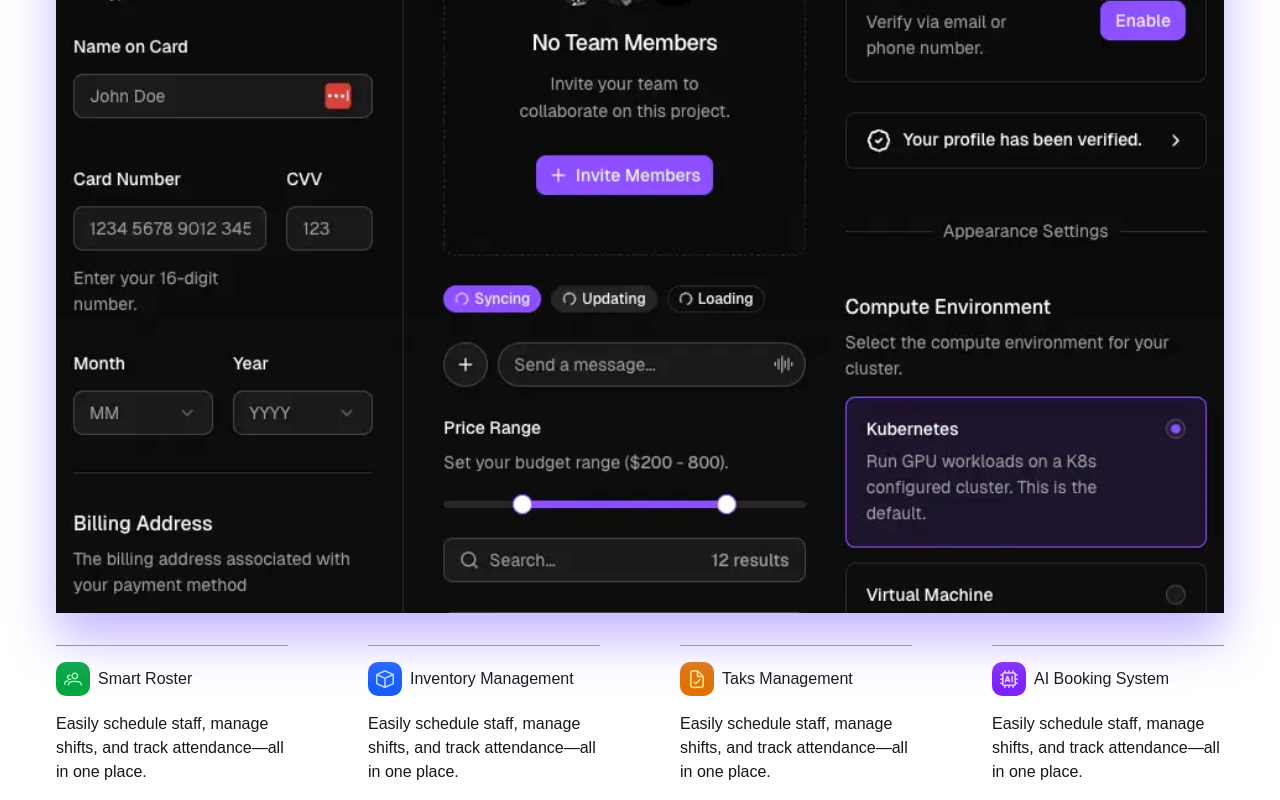
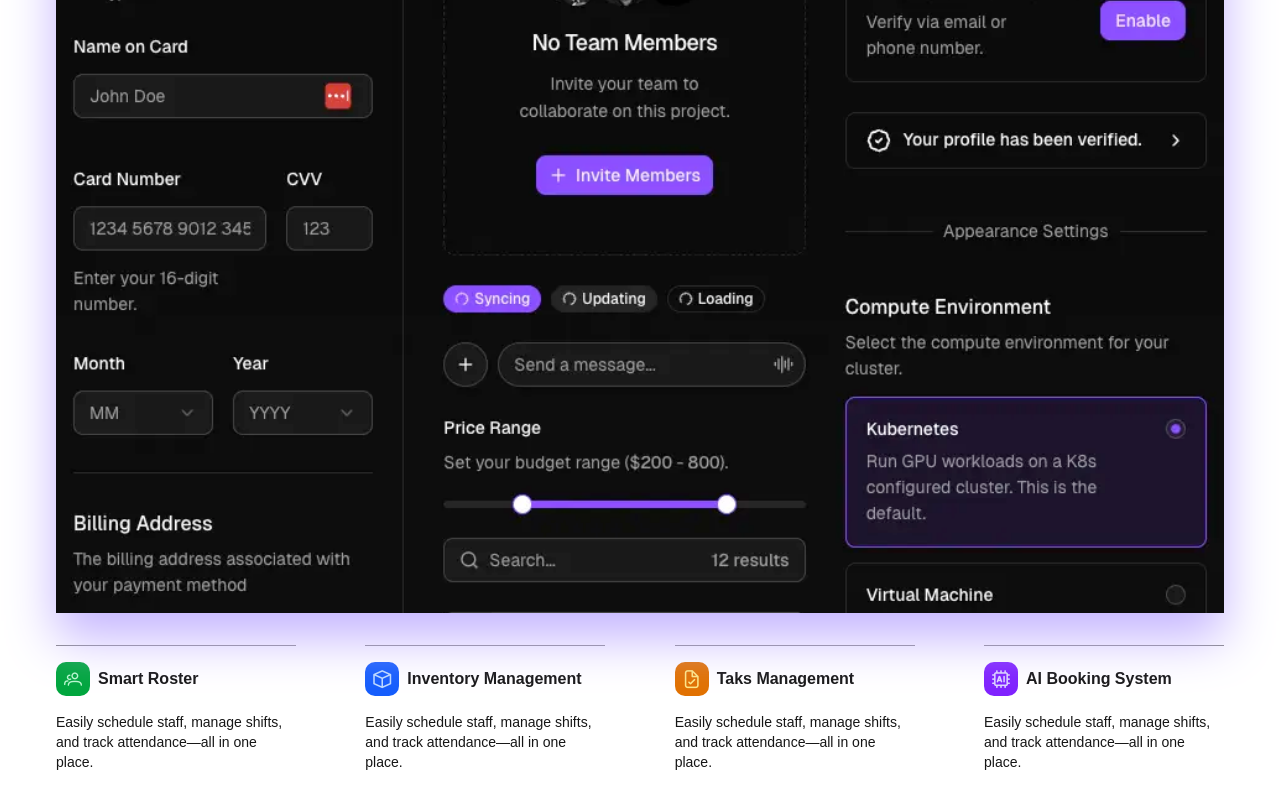
Before and after one commit to MingmaTenzing/RestoQuick, a Vue app: page / in a window 1280 px wide. Shown: the part 758-1558 px from the top of the page. Built offline with nearby package versions, Linux system fonts and the light colour scheme; the HTML template or start-up script is replaced by a standard one.

Commit message:
hero section complege

```diff
--- a/src/components/home/Features.vue
+++ b/src/components/home/Features.vue
@@ -1,49 +1,57 @@
 <script setup lang="ts"></script>
 
 <template>
-  <section class="gap-6 md:gap-20 flex-wrap md:flex-nowrap flex justify-evenly md:flex-row">
-    <div class="w-[200px] md:w-[240px] space-y-4">
+  <section class="gap-4 flex flex-wrap md:flex-nowrap md:justify-between md:flex-row">
+    <div class="w-[150px] md:w-[240px] space-y-4">
       <div class="w-full h-[0.5px] bg-foreground/50"></div>
       <div class="flex items-center gap-2">
         <div class="px-2 py-2 flex justify-center items-center bg-green-600 rounded-lg">
           <i class="pi pi-users text-green-200 text-lg"></i>
         </div>
-        <p>Smart Roster</p>
+        <p class="font-semibold">Smart Roster</p>
       </div>
-      <p>Easily schedule staff, manage shifts, and track attendance—all in one place.</p>
+      <p class="text-sm font-thin">
+        Easily schedule staff, manage shifts, and track attendance—all in one place.
+      </p>
     </div>
 
-    <div class="w-[200px] md:w-[240px] space-y-4">
+    <div class="w-[150px] md:w-[240px] space-y-4">
       <div class="w-full h-[0.5px] bg-foreground/50"></div>
       <div class="flex items-center gap-2">
         <div class="px-2 py-2 flex justify-center items-center bg-blue-600 rounded-lg">
           <i class="pi pi-box text-blue-200 text-lg"></i>
         </div>
-        <p>Inventory Management</p>
+        <p class="font-semibold">Inventory Management</p>
       </div>
-      <p>Easily schedule staff, manage shifts, and track attendance—all in one place.</p>
+      <p class="text-sm font-thin">
+        Easily schedule staff, manage shifts, and track attendance—all in one place.
+      </p>
     </div>
 
-    <div class="w-[200px] md:w-[240px] space-y-4">
+    <div class="w-[150px] md:w-[240px] space-y-4">
       <div class="w-full h-[0.5px] bg-foreground/50"></div>
       <div class="flex items-center gap-2">
         <div class="px-2 py-2 flex justify-center items-center bg-amber-600 rounded-lg">
           <i class="pi pi-file-check text-amber-200 text-lg"></i>
         </div>
-        <p>Taks Management</p>
+        <p class="font-semibold">Taks Management</p>
       </div>
-      <p>Easily schedule staff, manage shifts, and track attendance—all in one place.</p>
+      <p class="text-sm font-thin">
+        Easily schedule staff, manage shifts, and track attendance—all in one place.
+      </p>
     </div>
 
-    <div class="w-[200px] md:w-[240px] space-y-4">
+    <div class="w-[150px] md:w-[240px] space-y-4">
       <div class="w-full h-[0.5px] bg-foreground/50"></div>
       <div class="flex items-center gap-2">
         <div class="px-2 py-2 flex justify-center items-center bg-violet-600 rounded-lg">
           <i class="pi pi-microchip-ai text-violet-200 text-lg"></i>
         </div>
-        <p>AI Booking System</p>
+        <p class="font-semibold">AI Booking System</p>
       </div>
-      <p>Easily schedule staff, manage shifts, and track attendance—all in one place.</p>
+      <p class="text-sm font-light">
+        Easily schedule staff, manage shifts, and track attendance—all in one place.
+      </p>
     </div>
   </section>
 </template>
```
